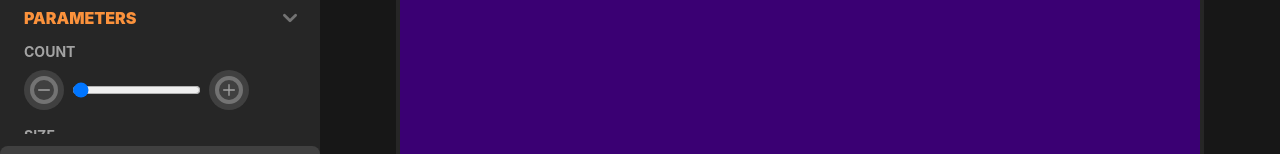
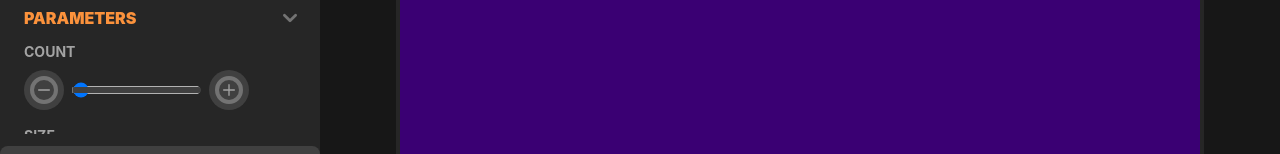
Before and after one commit to iorgadev/svgmkr, a Next.js app: page / in a window 1280 px wide. Shown: the part 566-720 px from the top of the page. Built offline with nearby package versions, Linux system fonts and the light colour scheme.

Commit message:
style Slider component, wip

```diff
--- a/components/Option/Slider.jsx
+++ b/components/Option/Slider.jsx
@@ -11,6 +11,7 @@ export default function Slider({
   smallIcon = false,
   steps = 1,
 }) {
+  const widthPercentage = (value / max) * 100;
   return (
     <Option title={title}>
       <div className="flex-none rounded-full p-1.5 bg-neutral-700">
@@ -18,7 +19,7 @@ export default function Slider({
           className={`option__icon-round ${smallIcon ? `icon-small` : ``}`}
         />
       </div>
-      <div className="flex items-center justify-center option__slider">
+      <div className="relative flex items-center justify-start option__slider">
         <input
           type="range"
           min={min}
@@ -28,6 +29,13 @@ export default function Slider({
           onChange={(e) => onChange(e.target.value)}
           className="w-full"
         />
+        <div className="absolute w-full h-1.5 rounded-l-full rounded-r-full bg-neutral-700"></div>
+        <div
+          className={`absolute h-1.5 rounded-l-full rounded-r-full bg-neutral-500 flex items-center justify-end`}
+          style={{ width: `${widthPercentage}%` }}
+        >
+          {/* <div className="relative w-5 h-5 rounded-full pointer-events-none bg-neutral-600 cursor-ew-resize"></div> */}
+        </div>
       </div>
       <div className="flex-none rounded-full p-1.5 bg-neutral-700">
         <RightIcon className="option__icon-round" />
```
